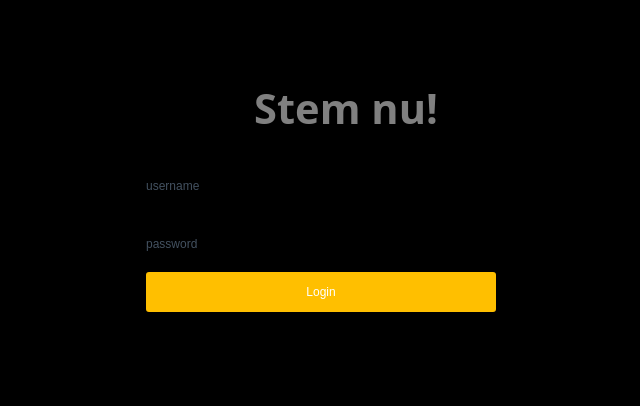
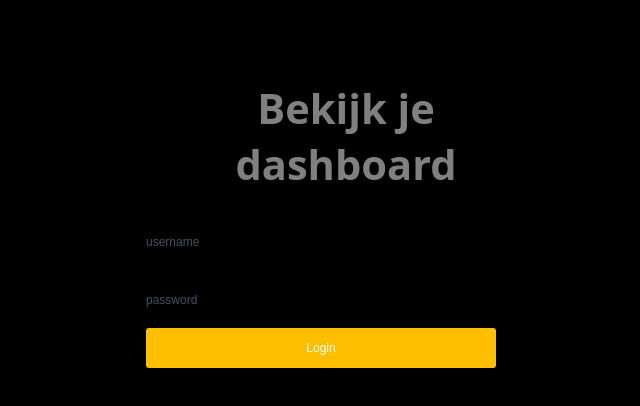
Before and after one commit to Bartvdberkmortel/js-framework-B-T, a plain HTML site: page index.html in a window 1280 px wide. Shown: the whole page, without its empty margins (319-959 px from the left). Drawn offline with Linux system fonts and the light colour scheme.

Commit message:
wijziging titel + h2

```diff
--- a/index.html
+++ b/index.html
@@ -3,12 +3,12 @@
 <head>
 <meta charset="UTF-8">
 <link rel="stylesheet" href="../js-framework-B-T/css/stylelogin.css">
-<title>Title of the document</title>
+<title>Login</title>
 </head>
 
 <body>
     <div class="login">
-    <h2>Stem nu!</h2>
+    <h2>Bekijk je dashboard</h2>
 <form name="loginform" onSubmit="return validateForm();" action="stemmen.html" method="post">
     <input type="text" name="usr" placeholder="username" class="v">
     <input type="password" name="pword" placeholder="password" class="v">
```
